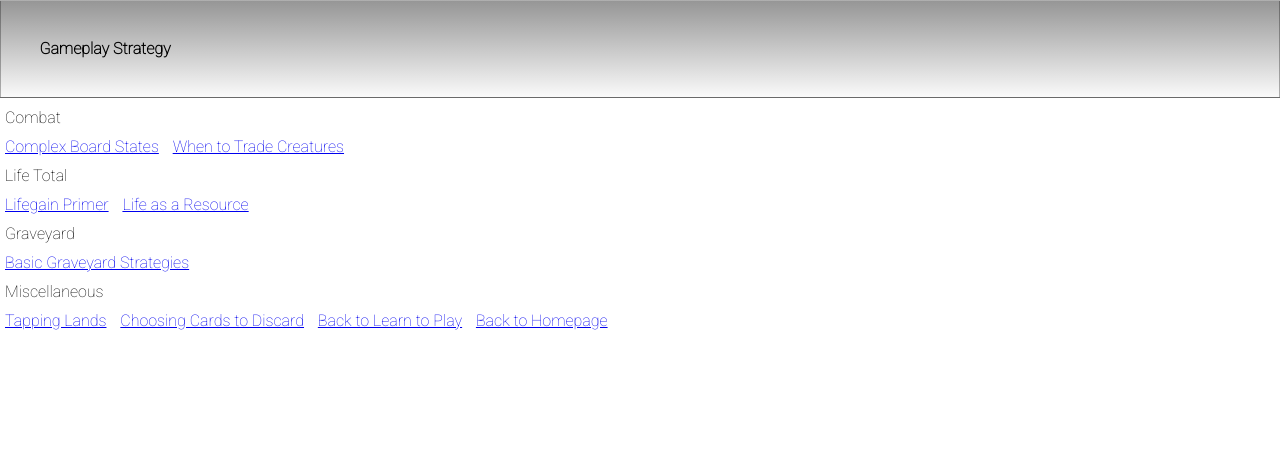
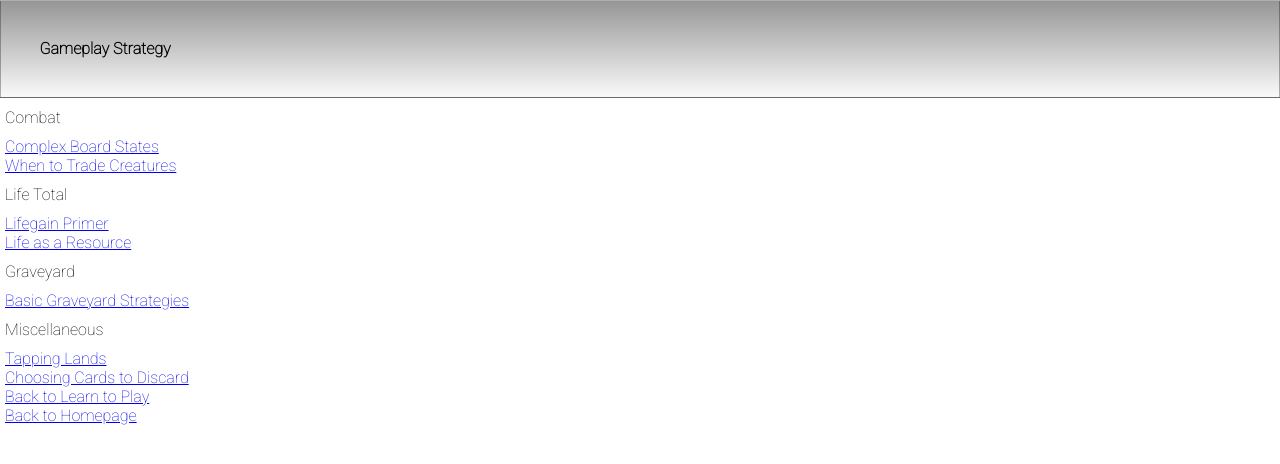
Before and after one commit to tpark622/tpark622, a Jekyll site: the page strat.html, which Jekyll copies as it is, in a window 1280 px wide. Shown: the top 464 px of the page. Built offline with Jekyll 4.4.1, drawn with Linux system fonts in a browser that asks for light colours.

```diff
--- a/strat.html
+++ b/strat.html
@@ -9,17 +9,17 @@
 <body>
   <ul>Gameplay Strategy</ul>
   <p>Combat</p>
-  <a href="http://magic.wizards.com/en/articles/archive/beyond-basics/cutting-through-combat-2016-07-21">Complex Board States</a>
+  <a href="http://magic.wizards.com/en/articles/archive/beyond-basics/cutting-through-combat-2016-07-21">Complex Board States</a><br />
   <a href="http://magic.wizards.com/en/articles/archive/beyond-basics/lets-make-trade-2016-07-14">When to Trade Creatures</a>
   <p>Life Total</p>
-  <a href="http://magic.wizards.com/en/articles/archive/beyond-basics/meaning-life-2017-03-09">Lifegain Primer</a>
+  <a href="http://magic.wizards.com/en/articles/archive/beyond-basics/meaning-life-2017-03-09">Lifegain Primer</a><br />
   <a href="http://magic.wizards.com/en/articles/archive/beyond-basics/meaning-pain-2017-03-16">Life as a Resource</a>
   <p>Graveyard</p>
   <a href="http://magic.wizards.com/en/articles/archive/latest-developments/sultai-graveyard-strategies-2015-02-06">Basic Graveyard Strategies</a>
   <p>Miscellaneous</p>
-  <a href="http://magic.wizards.com/en/articles/archive/beyond-basics/tap-tap-oops-2017-04-20">Tapping Lands</a>
-  <a href="http://magic.wizards.com/en/articles/archive/beyond-basics/you-make-discard-2017-03-30">Choosing Cards to Discard</a>
-  <a href="learn.html">Back to Learn to Play</a>
+  <a href="http://magic.wizards.com/en/articles/archive/beyond-basics/tap-tap-oops-2017-04-20">Tapping Lands</a><br />
+  <a href="http://magic.wizards.com/en/articles/archive/beyond-basics/you-make-discard-2017-03-30">Choosing Cards to Discard</a><br />
+  <a href="learn.html">Back to Learn to Play</a><br />
   <a href="index.html">Back to Homepage</a>
 </body>
 </html>
```
